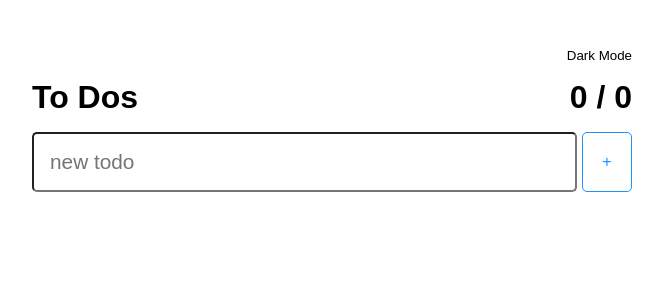
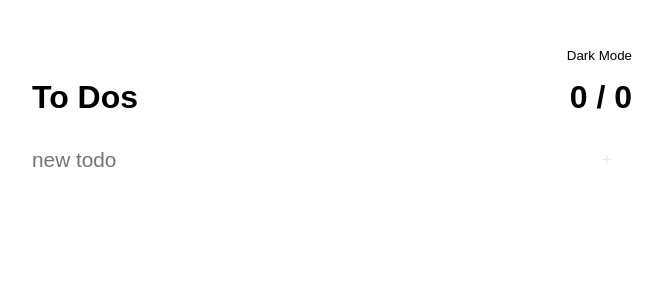
Before and after one commit to chrishughallen/React-Todo-List, a React (Create React App) app: page / in a window 1280 px wide. Shown: the top 300 px of the page, without its empty margins (308-971 px from the left). Built offline with nearby package versions, Linux system fonts and the light colour scheme.

Commit message:
improved ui

```diff
--- a/src/App.css
+++ b/src/App.css
@@ -41,6 +41,7 @@
 
 .dark-mode > .App > ul > li {
   color: white;
+  border-bottom: 1px solid rgba(255,255,255,0.2);
 }
 
 .dark-mode > .App > .todo-input > button {
@@ -58,6 +59,16 @@
 .dark-mode > .App > .todo-input > input {
   background: black;
   color: white;
+  border: none;
+}
+
+.dark-mode > .App > .todo-input > button {
+  border: none;
+}
+
+.dark-mode > .App > .todo-input > button.fill {
+  border: 1px solid rgba(255,255,255,0.4);
+  background: transparent;
 }
 
 @media (max-width: 600px) {
@@ -86,31 +97,34 @@
 }
 
 .App > .todo-input > input {
-  padding: 1rem;
+  padding: 1rem 1rem 1rem 0;
   width:100%;
   border-radius: 5px;
   font-size: 1.3rem;
+  border: none;
+}
+
+.App > .todo-input > input:focus {
+  outline: none;
 }
 
 .App > .todo-input > button {
   padding: 1rem;
-  border-radius: 5px;
   background: transparent;
-  color: dodgerblue;
   outline: none;
-  border: 1px solid dodgerblue;
+  border: none;
   display: flex;
   justify-content: center;
   align-items: center;
   font-size: 1rem;
   min-width: 50px;
+  opacity: 0.3;
 }
 
-.App > .todo-input > button:hover {
-  color: white;
-  background: dodgerblue;
+.App > .todo-input > button.fill {
   cursor: pointer;
   transition: all linear 0.1s;
+  opacity: 1;
 }
 
 .App > ul {
@@ -118,17 +132,14 @@
 }
 
 .App > ul > li {
-  margin: 1rem 0;
   display: grid;
   grid-template-columns: 1fr auto auto;
   align-items: center;
-  border-bottom: 1px solid lightgrey;
-  padding: 0.5rem 0;
+  border-bottom: 1px solid rgba(0,0,0,0.1);
 }
 
 .App > ul > li > span {
-  margin: 0 0.3rem 0 0.5rem;
-  font-size: 1.6rem;
+  font-size: 1.2rem;
 }
 
 .App > ul > li > span:hover {
@@ -145,8 +156,7 @@
   background: transparent;
   color: orangered;
   outline: none;
-  border: 1px solid orangered;
-  border-radius: 5px;
+  border: none;
   display: flex;
   justify-content: center;
   align-items: center;
--- a/src/App.js
+++ b/src/App.js
@@ -9,7 +9,6 @@ function App() {
   })
 
   localStorage.setItem('todos', JSON.stringify(todoList))
-  console.log(localStorage)
   const [newItem, setNewItem] = useState("")
   const [dark, setDark] = useState(
     localStorage.getItem('dark-mode') === 'true'
@@ -20,9 +19,6 @@ function App() {
   const [outstandingCount, setOutstandingCount] = useState(todoList.filter((item) => item.completed))
 
   const addItem = () => {
-    if(!newItem) {
-      return alert("Can\'t save an empty item!")
-    }
     setTodoList((prevList) => [...prevList, {id: Math.floor(Math.random() * 1000),value: newItem, completed: false}])
     setNewItem("")
   }
@@ -61,12 +57,12 @@ function App() {
               onChange={(e) => setNewItem(e.target.value)}
               value={newItem}
             />
-            <button onClick={addItem}>+</button>
+            <button disabled={!newItem} className={newItem ? 'fill' : '' } onClick={addItem}>+</button>
           </div>
 
         <ul>
           {todoList.map((todo) => {
-            let css = todo.completed ? "completed-todo" : "uncompleted-todo"
+            let css = todo.completed ? "completed-todo" : "incomplete-todo"
             return (
               <li className={css} key={todo.id}>
                 <span onClick={() => toggleItem(todo.id)}>{todo.value}</span>
```
